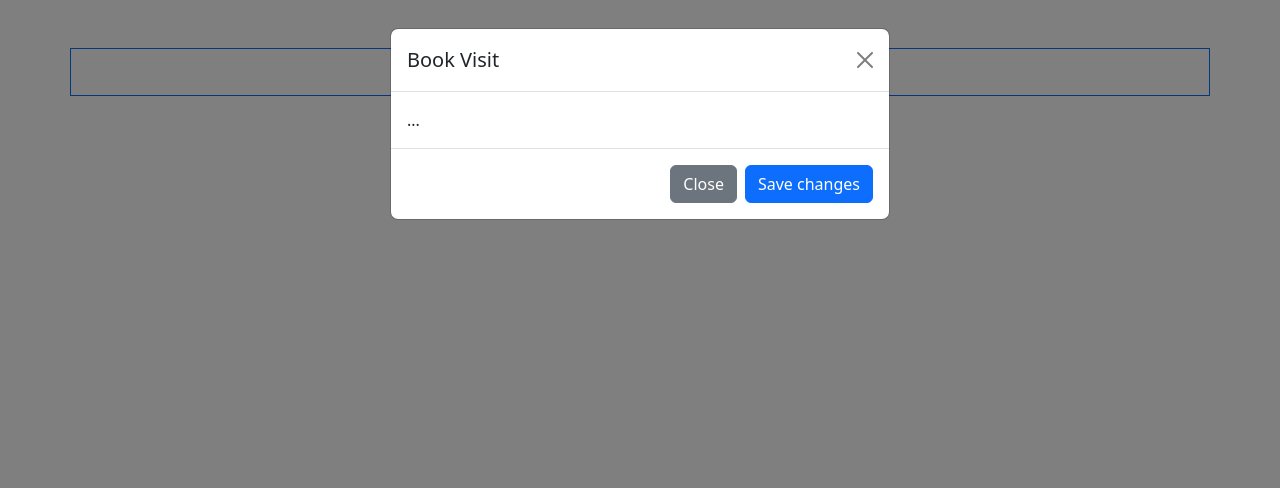
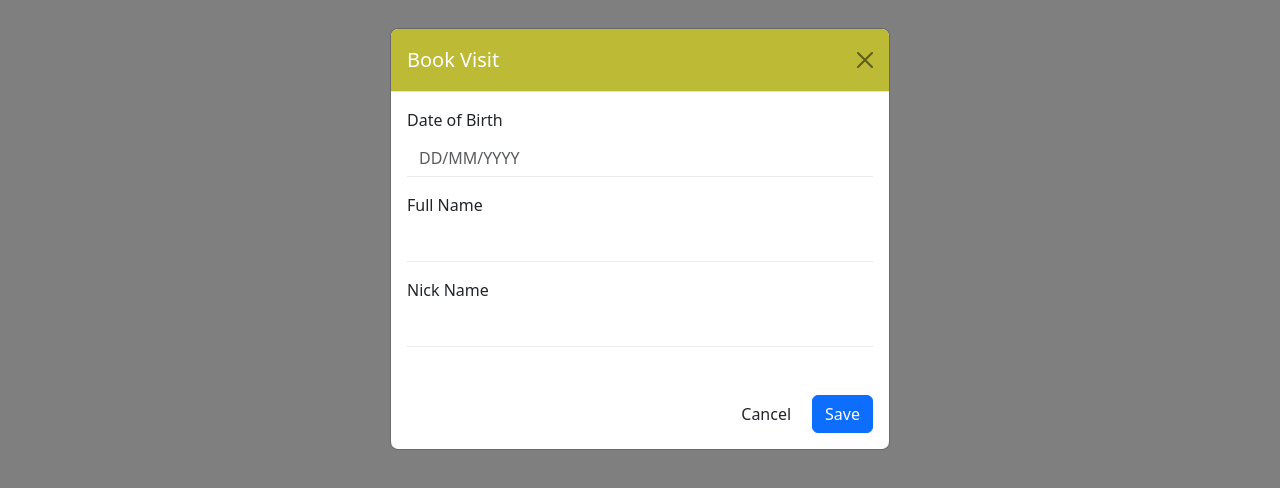
Before and after one commit to tanveer19/job-task-08-metaDesignSolutions, a website built with Vite: page index.html in a window 1280 px wide. Both pictures are taken after a click on the icon 775 px from the left and 72 px from the top of the page. Built offline with nearby package versions, Linux system fonts and the light colour scheme.

Commit message:
before making dynamic

```diff
--- a/index.html
+++ b/index.html
@@ -4,7 +4,7 @@
     <meta charset="UTF-8" />
     <link rel="icon" type="image/svg+xml" href="/vite.svg" />
     <meta name="viewport" content="width=device-width, initial-scale=1.0" />
-    <title>Vite App</title>
+    <title>MDS</title>
     <link
       href="https://cdn.jsdelivr.net/npm/bootstrap@5.3.2/dist/css/bootstrap.min.css"
       rel="stylesheet"
@@ -14,14 +14,15 @@
   </head>
   <body>
     <div id="app">
-      <div class="container mt-5 border border-primary">
+      <div class="container mt-5">
         <div class="row">
+          <div class="col-4"></div>
           <div
-            class="col-12 d-flex gap-2 justify-content-center align-items-center"
+            class="col-4 d-flex gap-2 justify-content-center align-items-center border border-primary"
           >
-            <h2>Upcoming Activities</h2>
+            <h2 class="text-color">Upcoming Activities</h2>
             <i
-              class="fa-regular fa-plus"
+              class="fa-regular fa-plus text-color"
               data-bs-toggle="modal"
               data-bs-target="#exampleModal"
             ></i>
@@ -29,6 +30,7 @@
 
             <i class="fa-solid fa-ellipsis-vertical"></i>
           </div>
+          <div class="col-4"></div>
 
           <!-- Modal -->
           <div
@@ -40,29 +42,44 @@
           >
             <div class="modal-dialog">
               <div class="modal-content">
-                <div class="modal-header">
+                <div class="modal-header bg-color text-white">
                   <h1 class="modal-title fs-5" id="exampleModalLabel">
                     Book Visit
                   </h1>
                   <button
                     type="button"
-                    class="btn-close"
+                    class="btn-close text-white"
                     data-bs-dismiss="modal"
                     aria-label="Close"
                   ></button>
                 </div>
-                <div class="modal-body">...</div>
+                <div class="modal-body">
+                  <form>
+                    <div class="mb-3">
+                      <label for="dob" class="form-label">Date of Birth</label>
+                      <input
+                        type="text"
+                        placeholder="DD/MM/YYYY"
+                        onfocus="(this.type='date')"
+                        class="form-control"
+                        id="dob"
+                      />
+                    </div>
+                    <div class="mb-3">
+                      <label for="fullName" class="form-label">Full Name</label>
+                      <input type="text" class="form-control" id="fullName" />
+                    </div>
+                    <div class="mb-3">
+                      <label for="nickName" class="form-label">Nick Name</label>
+                      <input type="text" class="form-control" id="nickName" />
+                    </div>
+                  </form>
+                </div>
                 <div class="modal-footer">
-                  <button
-                    type="button"
-                    class="btn btn-secondary"
-                    data-bs-dismiss="modal"
-                  >
-                    Close
+                  <button type="button" class="btn" data-bs-dismiss="modal">
+                    Cancel
                   </button>
-                  <button type="button" class="btn btn-primary">
-                    Save changes
-                  </button>
+                  <button type="submit" class="btn btn-primary">Save</button>
                 </div>
               </div>
             </div>
--- a/style.scss
+++ b/style.scss
@@ -0,0 +1,27 @@
+.text-color {
+  color: #bdba35;
+}
+.bg-color {
+  background-color: #bdba35;
+}
+.form-control {
+  border: none;
+  border-bottom: 1px solid #ebebeb;
+  border-radius: 0;
+}
+/* Remove the default calendar icon */
+input[type="date"]::-webkit-calendar-picker-indicator {
+  background: transparent;
+  bottom: 0;
+  color: transparent;
+  cursor: pointer;
+  height: auto;
+  left: 0;
+  position: absolute;
+  right: 0;
+  top: 0;
+  width: auto;
+}
+.modal-footer {
+  border-top: 0;
+}
```
Also changed, not shown: README.md.
